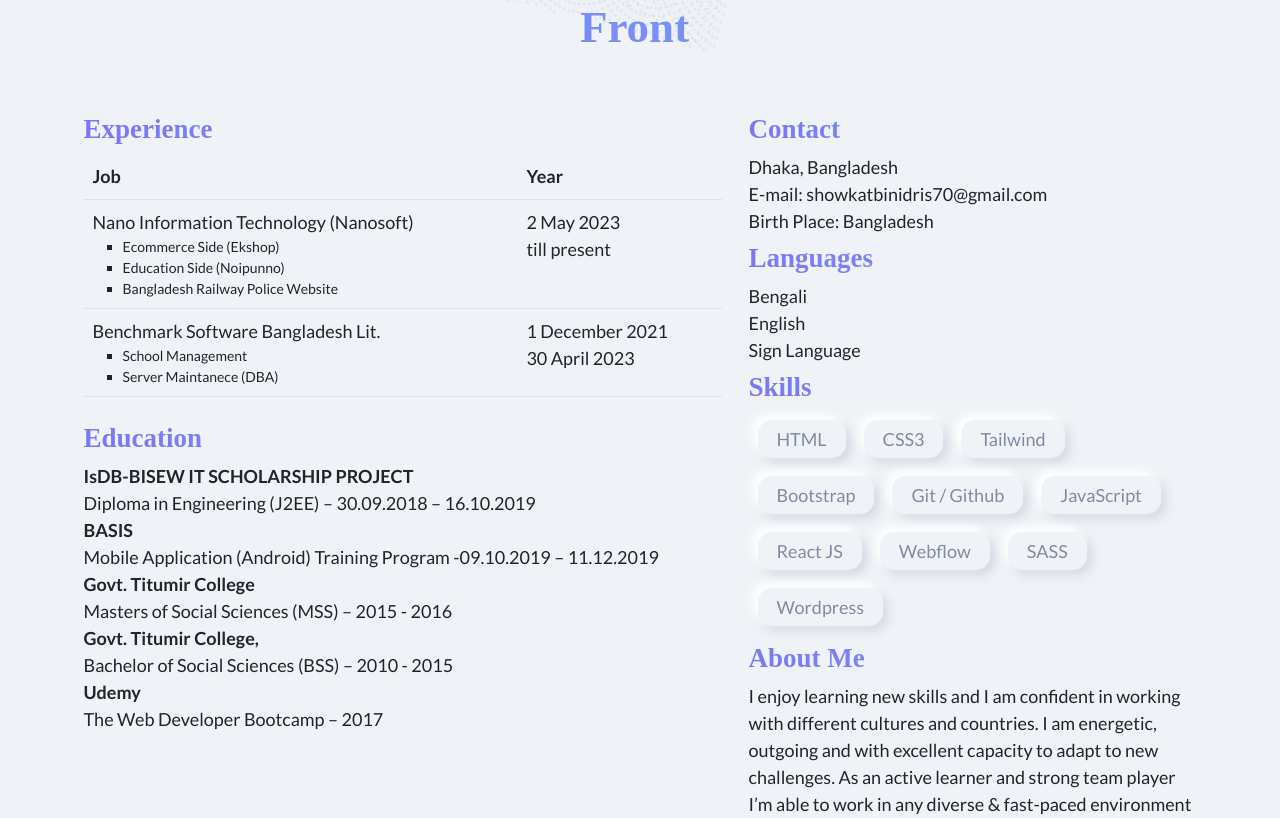
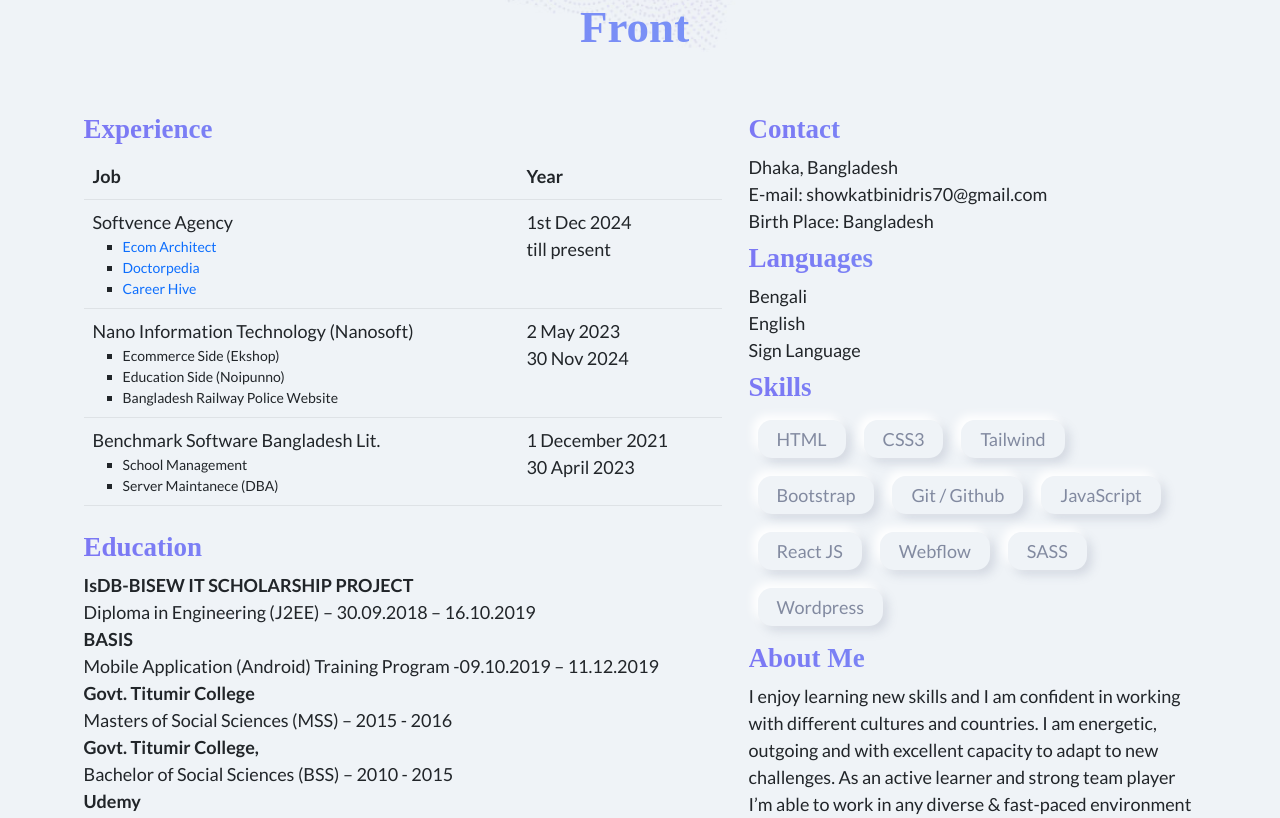
Before and after one commit to showkatbinidris70/showkat, a React (Create React App) app: page /about in a window 1280 px wide. Shown: the part 751-1569 px from the top of the page. Built offline with nearby package versions, Linux system fonts and the light colour scheme.

Commit message:
about info

```diff
--- a/src/pages/About.js
+++ b/src/pages/About.js
@@ -1,5 +1,5 @@
 import React, { useEffect } from "react";
-import developer_image from "../assets/images/developer-image.png";
+import developer_image from "../assets/images/developer-image.webp";
 import AOS from "aos";
 import "aos/dist/aos.css";
 import CommonCardComponent from "../components/CommonCardComponent";
@@ -91,6 +91,20 @@ export default function About() {
                 </tr>
                 <tr>
                   <td>
+                    Softvence Agency <br />
+                    <ul>
+                      <li><a href="https://ecom-architect.webflow.io/" target="_blank">Ecom Architect</a></li>
+                      <li><a href="https://doctorpedia-164741-1dcf3dea42a5ad332fe7.webflow.io/" target="_blank">Doctorpedia</a></li>
+                      <li><a href="https://careerhive-co.webflow.io/" target="_blank">Career Hive </a></li>
+                    </ul>
+                  </td>
+                  <td className="year">
+                    1st Dec 2024 <br />
+                    till present
+                  </td>
+                </tr>
+                <tr>
+                  <td>
                     Nano Information Technology (Nanosoft) <br />
                     <ul>
                       <li>Ecommerce Side (Ekshop)</li>
@@ -100,7 +114,7 @@ export default function About() {
                   </td>
                   <td className="year">
                     2 May 2023 <br />
-                    till present
+                    30 Nov 2024
                   </td>
                 </tr>
                 <tr>
```
